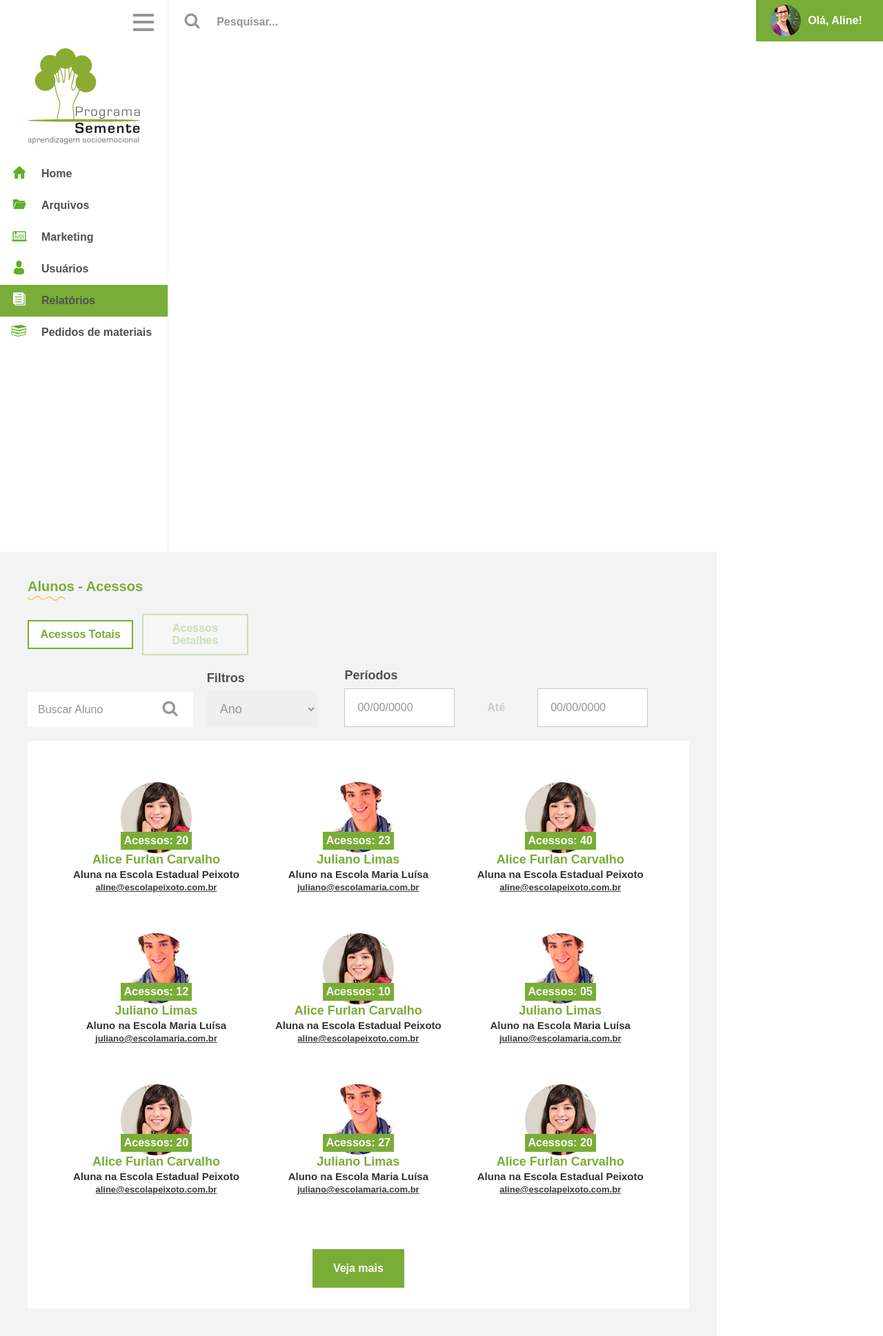
After one commit to danemmanuel/programa-semente, a PHP site: page /dashboard/relatorios.php in a window 1280 px wide. The commit adds this page. Shown: the whole page at 69% size. Run offline with PHP 8.4, Linux system fonts and the light colour scheme; some libraries are stand-ins or nearby versions.

Commit message:
relatorios page

```diff
--- a/dashboard/includes/menu.php
+++ b/dashboard/includes/menu.php
@@ -27,7 +27,7 @@
 				Marketing
 			</div>
 		</a>
-		<a href="">
+		<a href="./usuarios.php">
 			<div class="item usuarios ">
 				Usuários
 			</div>
@@ -35,6 +35,11 @@
 		<a href="">
 			<div class="item relatorios">
 				Relatórios
+				<div class="subitens">
+					<a href="./relatorios.php"><div class="item">Alunos</div></a>
+					<div class="item">Acesso</div>
+					<div class="item">Vídeos</div>
+				</div>
 			</div>
 		</a>
 		<a href="">
--- /dev/null
+++ b/dashboard/relatorios.php
@@ -0,0 +1,211 @@
+<?php
+require "includes/head.php";
+
+require "includes/menu.php";
+
+?>
+<section class="page-usuarios">
+	<div class="title sake">Alunos - Acessos</div>
+	<div class="row-flex" style="margin-top:30px;">
+		<div class="l4">
+			<div class="change">
+				<div class="imaluno">
+					<button class="btn active" id="aluno">
+						Acessos Totais
+					</button>
+				</div>
+				<div class="improfessor">
+					<button class="btn" id="professor">
+						Acessos Detalhes
+					</button>
+				</div>
+			</div>
+		</div>
+	</div>
+
+	<div class="filtros">
+
+		<div class="row-flex" style="align-items:flex-end;">
+			<div class="l3">
+				<div class="textvideo">
+					<input type="text" class="inputvideo" placeholder="Buscar Aluno">
+				</div>
+			</div>
+			<div class="l2 marg">
+				<label for="tipo" class="filterlabel">Filtros</label>
+				<select name="" id="tipo" class="inputvideo">
+					<option value="" disabled selected="">Ano</option>
+						<option value="">2015</option>
+						<option value="">2016</option>
+						<option value="">2017</option>
+						<option value="">2018</option>
+				</select>
+			</div>
+			<div class="l2 marg">
+				<label for="ate" class="filterlabel">Períodos</label>
+				<input type="text" id="ate" class="input" autocomplete="off" placeholder="00/00/0000" style="margin:0 !important">
+			</div>
+			<div class="l1">
+				<div class="ate">
+					Até
+				</div>
+			</div>
+			<div class="l2 marg">
+
+				<input type="text" id="ate" class="input" autocomplete="off" placeholder="00/00/0000" style="margin:0 !important">
+			</div>
+
+		</div>
+	</div>
+
+	<div class="painel-usuarios">
+		<div class="row-flex ">
+			<div class="l4">
+				<div class="item">
+					<div class="imagem">
+						<img src="../public/img/avatar.png" alt="">
+					</div>
+					<div class="acessos">
+						Acessos: 20
+					</div>
+					<div class="nome">Alice Furlan Carvalho</div>
+					<div class="desc">Aluna na Escola Estadual Peixoto</div>
+					<div class="email">aline@escolapeixoto.com.br</div>
+				</div>
+			</div>
+			<div class="l4">
+				<div class="item">
+					<div class="imagem">
+						<img src="../public/img/avatar2.png" alt="">
+					</div>
+					<div class="acessos">
+						Acessos: 23
+					</div>
+					<div class="nome">Juliano Limas</div>
+					<div class="desc">Aluno na Escola Maria Luísa</div>
+					<div class="email">juliano@escolamaria.com.br</div>
+				</div>
+			</div>
+			<div class="l4">
+				<div class="item">
+					<div class="imagem">
+						<img src="../public/img/avatar.png" alt="">
+					</div>
+					<div class="acessos">
+						Acessos: 40
+					</div>
+					<div class="nome">Alice Furlan Carvalho</div>
+					<div class="desc">Aluna na Escola Estadual Peixoto</div>
+					<div class="email">aline@escolapeixoto.com.br</div>
+				</div>
+			</div>
+			<div class="l4">
+				<div class="item">
+					<div class="imagem">
+						<img src="../public/img/avatar2.png" alt="">
+					</div>
+					<div class="acessos">
+						Acessos: 12
+					</div>
+					<div class="nome">Juliano Limas</div>
+					<div class="desc">Aluno na Escola Maria Luísa</div>
+					<div class="email">juliano@escolamaria.com.br</div>
+				</div>
+			</div>
+			<div class="l4">
+				<div class="item">
+					<div class="imagem">
+						<img src="../public/img/avatar.png" alt="">
+					</div>
+					<div class="acessos">
+						Acessos: 10
+					</div>
+					<div class="nome">Alice Furlan Carvalho</div>
+					<div class="desc">Aluna na Escola Estadual Peixoto</div>
+					<div class="email">aline@escolapeixoto.com.br</div>
+				</div>
+			</div><div class="l4">
+				<div class="item">
+					<div class="imagem">
+						<img src="../public/img/avatar2.png" alt="">
+					</div>
+					<div class="acessos">
+						Acessos: 05
+					</div>
+					<div class="nome">Juliano Limas</div>
+					<div class="desc">Aluno na Escola Maria Luísa</div>
+					<div class="email">juliano@escolamaria.com.br</div>
+				</div>
+			</div>
+			<div class="l4">
+				<div class="item">
+					<div class="imagem">
+						<img src="../public/img/avatar.png" alt="">
+					</div>
+					<div class="acessos">
+						Acessos: 20
+					</div>
+					<div class="nome">Alice Furlan Carvalho</div>
+					<div class="desc">Aluna na Escola Estadual Peixoto</div>
+					<div class="email">aline@escolapeixoto.com.br</div>
+				</div>
+			</div>
+			<div class="l4">
+				<div class="item">
+					<div class="imagem">
+						<img src="../public/img/avatar2.png" alt="">
+					</div>
+					<div class="acessos">
+						Acessos: 27
+					</div>
+					<div class="nome">Juliano Limas</div>
+					<div class="desc">Aluno na Escola Maria Luísa</div>
+					<div class="email">juliano@escolamaria.com.br</div>
+				</div>
+			</div>
+			<div class="l4">
+				<div class="item">
+					<div class="imagem">
+						<img src="../public/img/avatar.png" alt="">
+					</div>
+					<div class="acessos">
+						Acessos: 20
+					</div>
+					<div class="nome">Alice Furlan Carvalho</div>
+					<div class="desc">Aluna na Escola Estadual Peixoto</div>
+					<div class="email">aline@escolapeixoto.com.br</div>
+				</div>
+			</div>
+			<div class="vejamais">
+				<div class="bt">
+					Veja mais
+				</div>
+			</div>
+		</div>
+	</div>
+</section>
+
+<script>
+	$(document).ready(function(){
+		$(".relatorios").addClass('active');
+
+		$("#aluno").click(function() {
+			$("#cadastroprofessor").fadeOut();
+			$("#cadastroaluno").delay("400").fadeIn();
+			$(this).addClass('active');
+			$("#professor").removeClass('active');
+		});
+		$("#professor").click(function() {
+			$(this).addClass('active');
+			$("#aluno").removeClass('active');
+			$("#cadastroprofessor").delay("400").fadeIn();
+			$("#cadastroaluno").fadeOut();
+		});
+
+	});
+</script>
+
+<?php
+require "includes/footer.php";
+
+?>
--- a/public/css/style.css
+++ b/public/css/style.css
@@ -807,3 +807,25 @@ color: #3c3c3c;
    	font-family: 'Montserrat', sans-serif;
    	font-weight: bold;
    }
+   .relatorios .subitens{
+   	display: none;
+   }
+   .relatorios:hover .subitens{
+   	display: block;
+   }
+   .ate{
+   	font-family: 'Montserrat', sans-serif;
+   	color: #ccc;
+   	text-align: center;
+   	font-weight: bold;
+   	margin-bottom: 20px;
+   }
+   .acessos{
+   	position: absolute;
+   		background-color: #7aad37;
+   	color: #fff;
+   	font-family: 'Montserrat', sans-serif;
+   	font-weight: bold;
+   	padding: 5px;
+   	margin-top: 10px;
+   }
```
